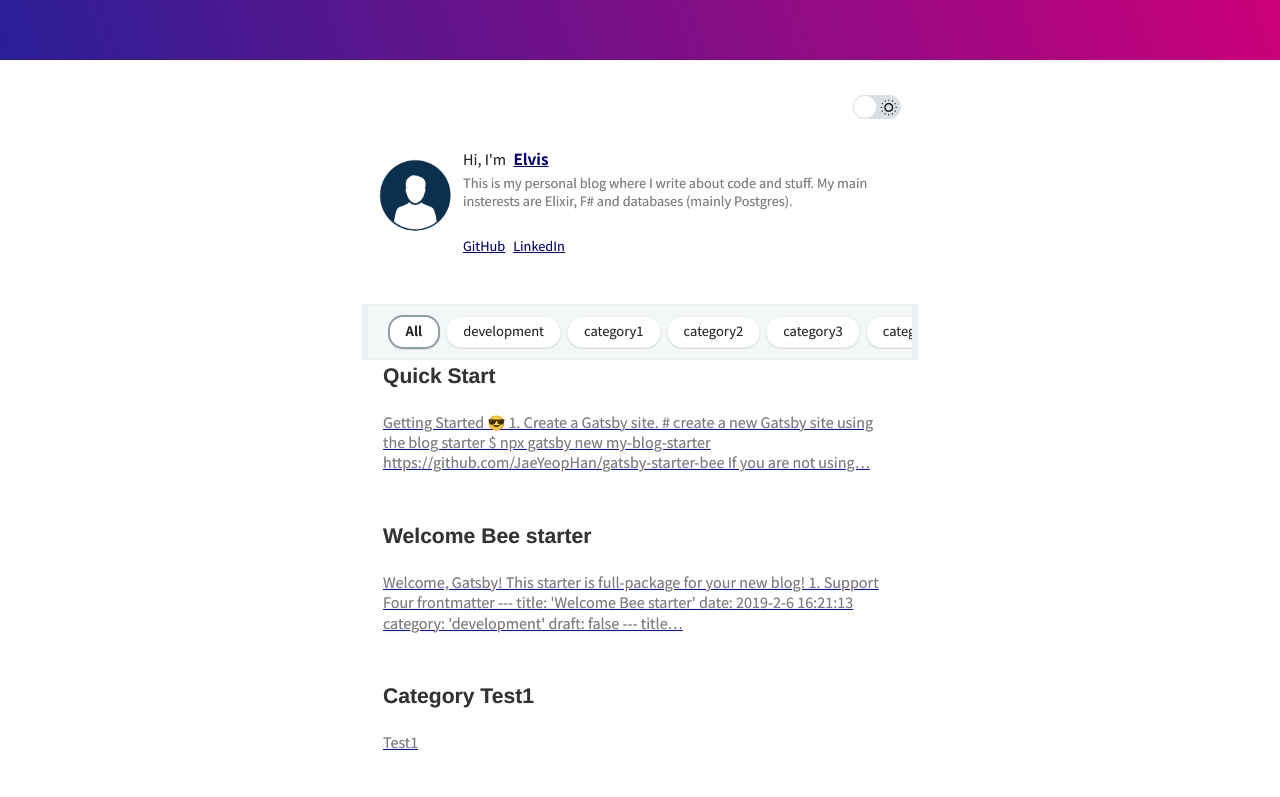
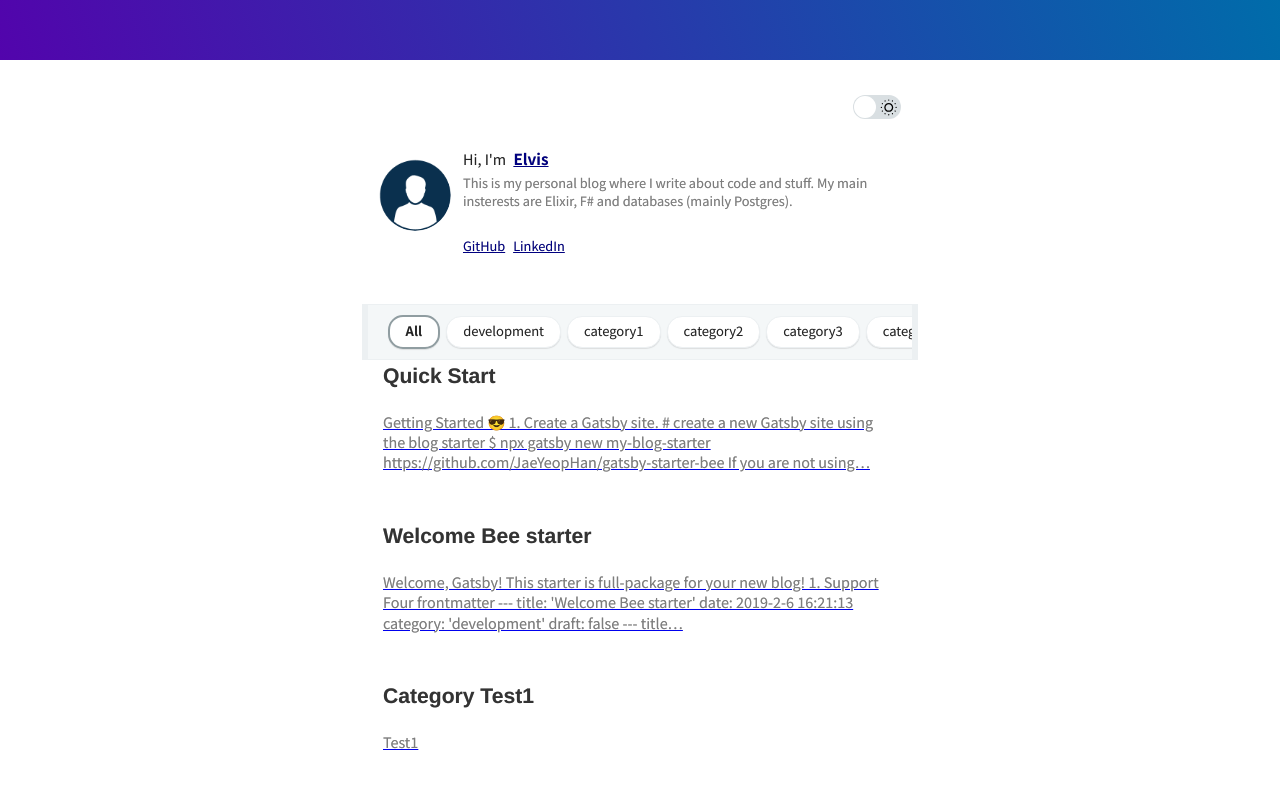
Before and after one commit to elvismelkic/elvismelkic.com, a Gatsby site: page / in a window 1280 px wide. Shown: the top 797 px of the page. Built offline with nearby package versions, Linux system fonts and the light colour scheme; Gatsby itself is replaced by a stand-in of ours; some packages are replaced by stand-ins of ours; what typography-theme-github would draw is missing.

Commit message:
Change colors

```diff
--- a/src/styles/variables.scss
+++ b/src/styles/variables.scss
@@ -1,7 +1,7 @@
 // app
-$elixir-color: #8e58cb;
-$fsharp-color: #028fcc;
-$theme-gradient: linear-gradient(72deg, #291e95, #cc007a);
+$elixir-color: #5204ac;
+$fsharp-color: #006caa;
+$theme-gradient: linear-gradient(72deg, $elixir-color, $fsharp-color);
 $top-header-text-color: #fff;
 
 /**
```
